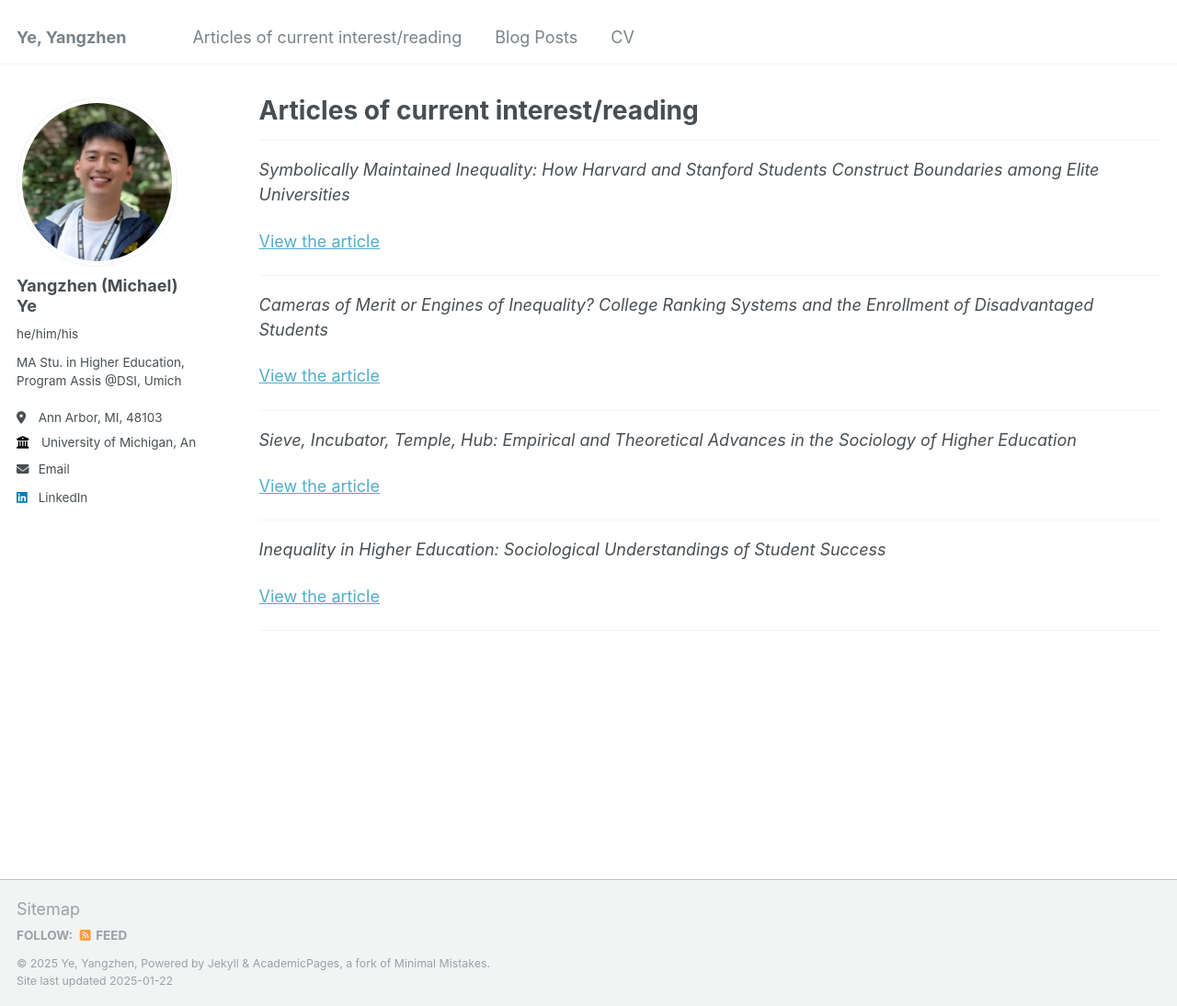
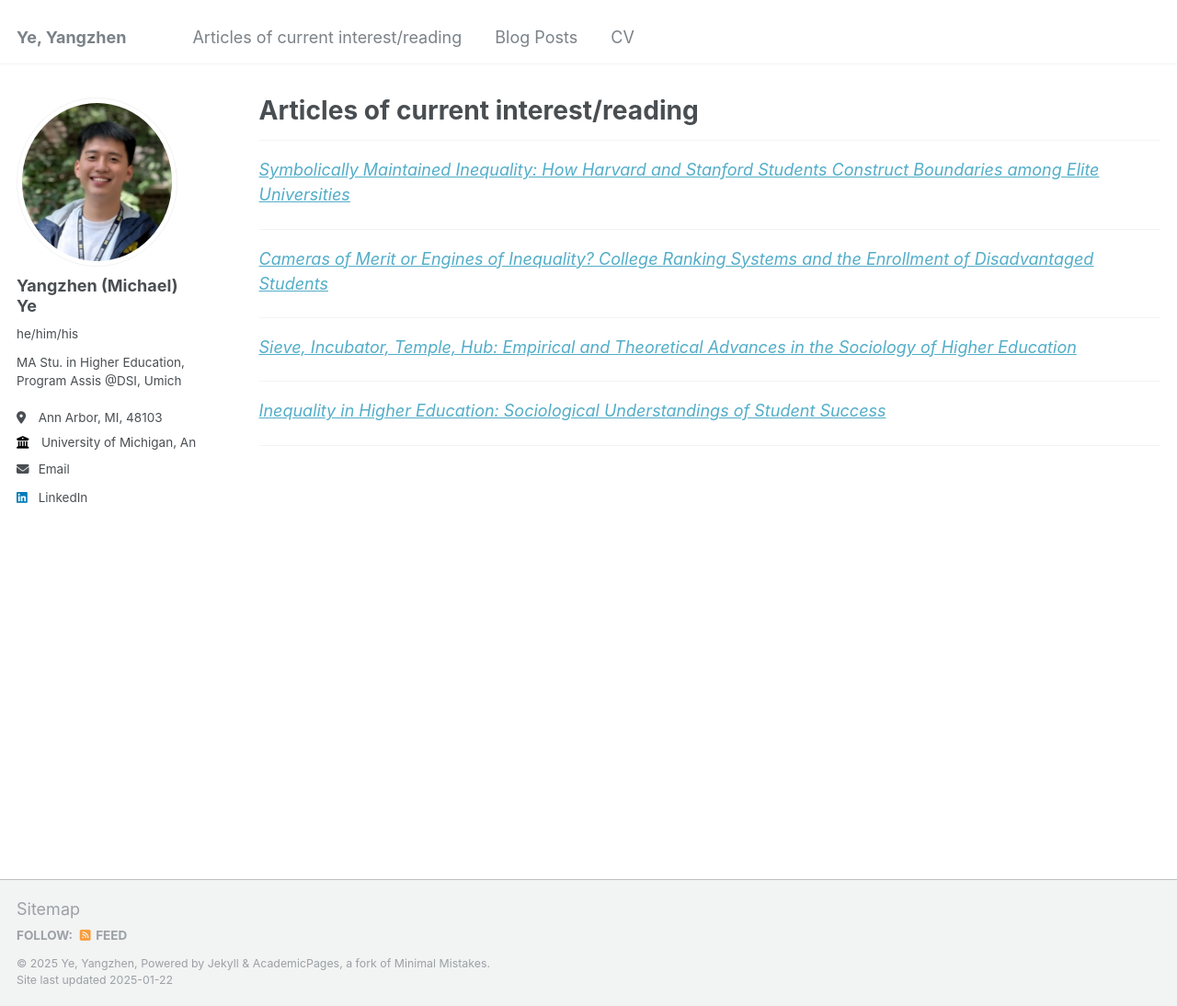
Before and after one commit to Yangzhen-Yeh/Yangzhen-Yeh.github.io, a Jekyll site: the page built from _pages/reading.md, in a window 1280 px wide and 1094 px high. Shown: the whole window at 92% size. Built offline with Jekyll 4.4.1, drawn with Linux system fonts in a browser that asks for light colours.

Commit message:
Update reading.md

```diff
--- a/_pages/reading.md
+++ b/_pages/reading.md
@@ -8,26 +8,19 @@ author_profile: true
 {% include base_path %}
 
 ---
-_Symbolically Maintained Inequality: How Harvard and Stanford Students Construct Boundaries among Elite Universities_
 
-[View the article](https://journals.sagepub.com/doi/10.1177/0038040718821073)
+[_Symbolically Maintained Inequality: How Harvard and Stanford Students Construct Boundaries among Elite Universities_](https://journals.sagepub.com/doi/10.1177/0038040718821073)
 
 ---
 
-_Cameras of Merit or Engines of Inequality? College Ranking Systems and the Enrollment of Disadvantaged Students_
-
-[View the article](https://www.journals.uchicago.edu/doi/full/10.1086/714916)
+[_Cameras of Merit or Engines of Inequality? College Ranking Systems and the Enrollment of Disadvantaged Students_](https://www.journals.uchicago.edu/doi/full/10.1086/714916)
 
 ---
 
-_Sieve, Incubator, Temple, Hub: Empirical and Theoretical Advances in the Sociology of Higher Education_
-
-[View the article](https://www.annualreviews.org/content/journals/10.1146/annurev.soc.34.040507.134737)
+[_Sieve, Incubator, Temple, Hub: Empirical and Theoretical Advances in the Sociology of Higher Education_](https://www.annualreviews.org/content/journals/10.1146/annurev.soc.34.040507.134737)
 
 ---
 
-_Inequality in Higher Education: Sociological Understandings of Student Success_
-
-[View the article](https://www.taylorfrancis.com/chapters/edit/10.4324/9781003445159-8/inequality-higher-education-josipa-roksa-blake-silver-yapeng-wang)
+[_Inequality in Higher Education: Sociological Understandings of Student Success_](https://www.taylorfrancis.com/chapters/edit/10.4324/9781003445159-8/inequality-higher-education-josipa-roksa-blake-silver-yapeng-wang)
 
 ---
```
